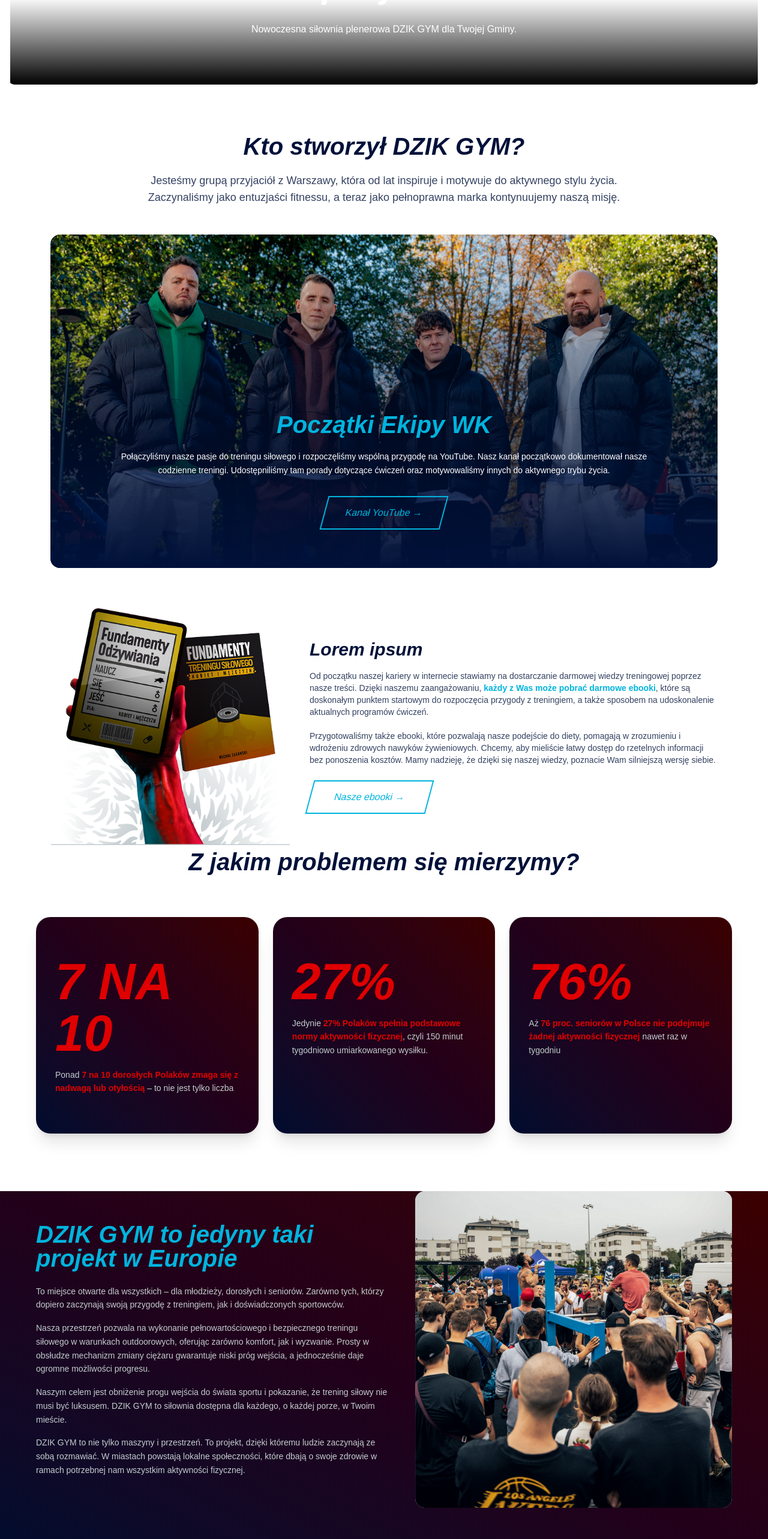
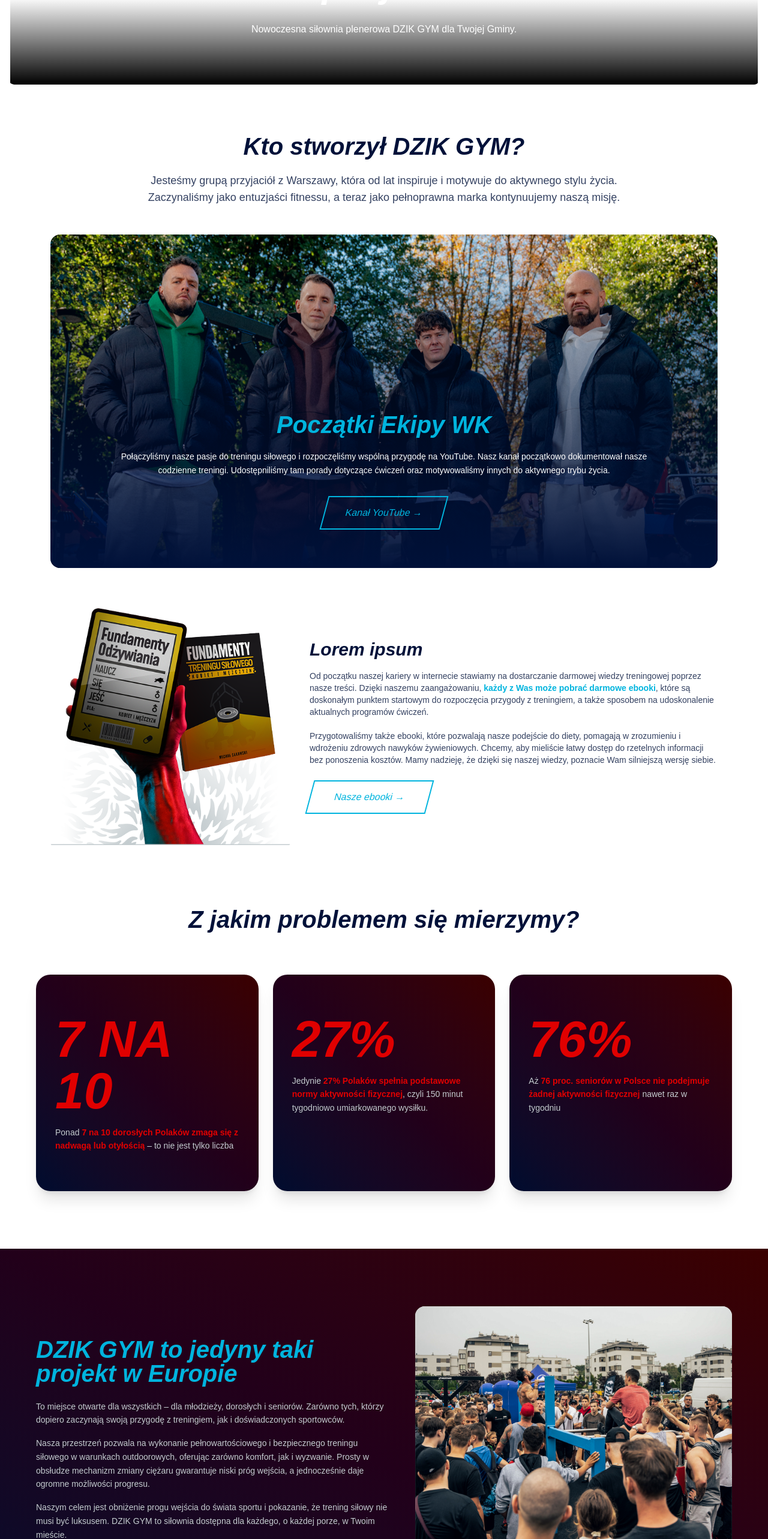
Before and after one commit to PanKarton/DZIKGYM, a Next.js app: page /o-projekcie in a window 1280 px wide. Shown: the part 206-2772 px from the top of the page at 60% size. Built offline with nearby package versions, Linux system fonts and the light colour scheme; a web font is replaced by a local one.

Commit message:
added few missing paddings and margins

```diff
--- a/src/components/about-page/FoundersSection/FoundersSection.tsx
+++ b/src/components/about-page/FoundersSection/FoundersSection.tsx
@@ -4,7 +4,7 @@ import Image from "next/image";
 
 export default function FoundersSection() {
   return (
-    <section className="px-6">
+    <section className="px-6 pb-24">
       <div className="content-max-width">
         <div className="text-center mb-12">
           <SectionHeading>Kto stworzył DZIK GYM?</SectionHeading>
--- a/src/components/about-page/UniqueProjectSection/UniqueProjectSection.tsx
+++ b/src/components/about-page/UniqueProjectSection/UniqueProjectSection.tsx
@@ -7,7 +7,7 @@ const styles = {
 
 export default function UniqueProjectSection() {
   return (
-    <section className="pb-24  relative">
+    <section className="py-24  relative">
       <GradientBlueRed />
       <div className="content-max-width">
         <div className="flex gap-10 items-center">
--- a/src/components/local-governemnt-info-page/OutdoorGymDescriptionSection/OutdoorGymDescriptionSection.tsx
+++ b/src/components/local-governemnt-info-page/OutdoorGymDescriptionSection/OutdoorGymDescriptionSection.tsx
@@ -4,7 +4,7 @@ import { FaArrowRightLong } from "react-icons/fa6";
 
 export default function OutdoorGymDescriptionSection() {
   return (
-    <section className="relative w-full  py-24 for-gov-gradient">
+    <section className="relative w-full  py-24 mb-18 for-gov-gradient">
       <div className="absolute inset-0 isolate z-[-1]">
         <Image
           src="/crowd-outdoor.png"
@@ -16,7 +16,7 @@ export default function OutdoorGymDescriptionSection() {
           priority
         />
       </div>
-      <div className="content-max-width border-2 h-full flex items-center">
+      <div className="content-max-width  h-full flex items-center">
         <div className="bg-white rounded-xl px-7 py-16 text-left shadow-xl ml-auto max-w-[33rem] ">
           <h2 className="text-[2.5rem] font-black italic leading-tight text-(--secondary) mb-4">
             <span className="text-(--blue)">DZIK GYM</span> to więcej <br />
```
